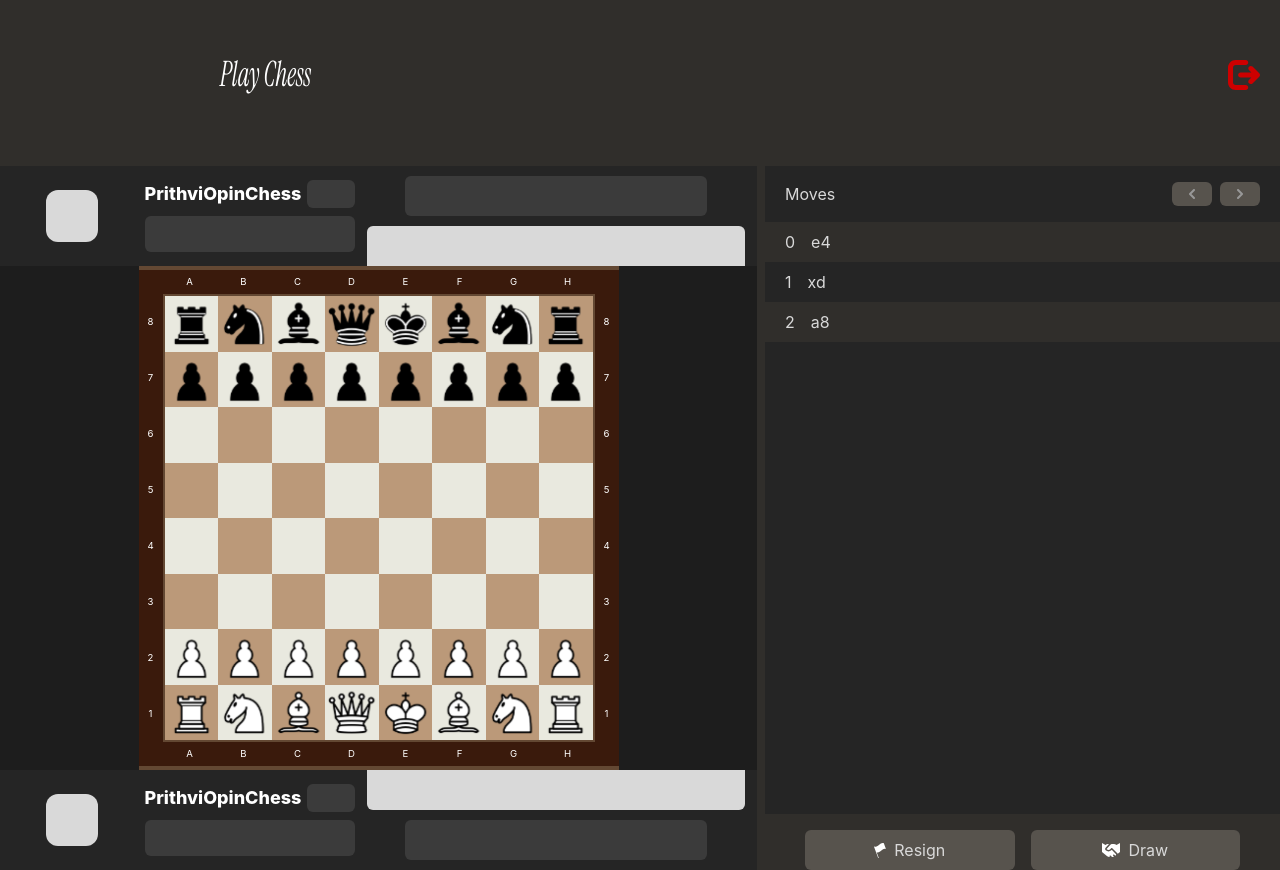
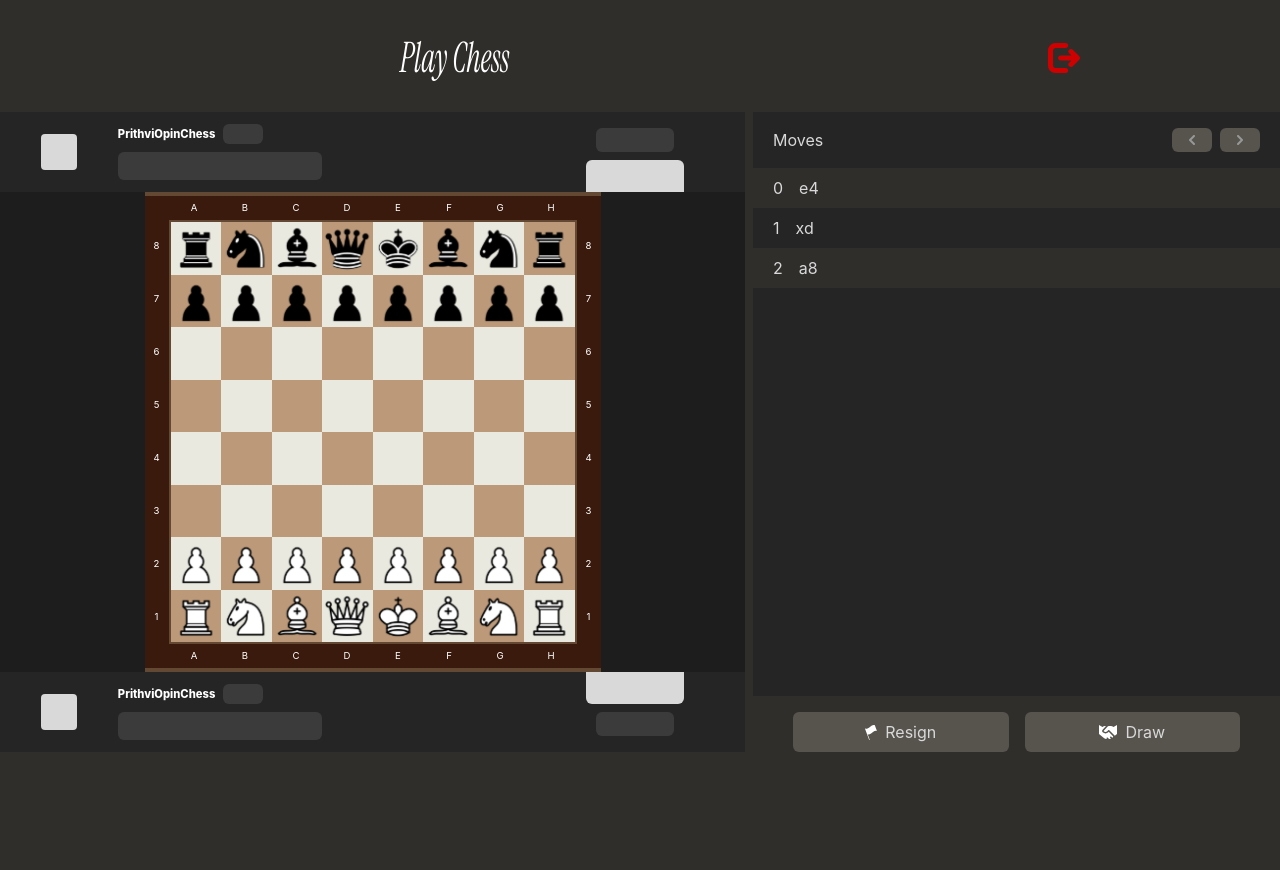
Before and after one commit to Prithvi-boi/Prithvi-s-Chess-Game, a React (Vite) app in the folder ChessGame/: page /game in a window 1280 px wide. After the commit the page ends 840 px from the top, so only its background shows below. Built offline with nearby package versions, Linux system fonts and the light colour scheme.

Commit message:
Fixed Responsive layout of Game Page

```diff
--- a/ChessGame/src/Pages/GamePage/GamePage.jsx
+++ b/ChessGame/src/Pages/GamePage/GamePage.jsx
@@ -10,12 +10,12 @@ import ArrowIcon from '../../Assets/Icons/Down.svg?react'
 export default function GamePage() {
   const navigate = useNavigate()
   return (
-    <div className={`flex flex-col gap-5 mt-10 xl:gap-14`}>
+    <div className={`flex flex-col gap-5 mt-10 xl:gap-9`}>
       {/* Heading and Navigation */}
-      <div className="flex justify-between p-5">
-        <Logo style={"mr-auto text-[25px] xl:pl-50"} />
+      <div className="flex justify-between p-5 lg:px-50 lg:py-0">
+        <Logo style={"mr-auto text-[25px] lg:text-[30px]  xl:pl-50"} />
         <nav onClick={() => navigate('/home')}>
-          <ExitIcon />
+          <ExitIcon className={'h-full'}/>
         </nav>
       </div>
 
@@ -45,29 +45,29 @@ export default function GamePage() {
 
 
 export function GameSection_PlayerCard({ reverse }) {
-  const reverseCardCss = 'rounded-b-md place-self-start row-start-1'
+  const reverseCardCss = 'rounded-b-md'
   return (
     <>
       {/* Profile Pic */}
-      <div className="bg-bg-dark h-25 w-full grid grid-cols-[1fr_auto_3fr] px-2 place-items-center gap-2">
-        <div className="bg-soft-white rounded-xl h-13 w-13">
+      <div className="bg-bg-dark h-25 md:h-20 w-full grid grid-cols-[1fr_3fr_2fr] lg:grid-cols-[0.5fr_2fr_1fr] px-2 place-items-center gap-2">
+        <div className="bg-soft-white rounded-xl h-13 w-13 md:h-9 md:w-9 md:rounded-sm">
           <img></img>
         </div>
 
         {/* User Details and Captures*/}
-        <div className="flex flex-col gap-2">
-          <div className="grid grid-cols-[auto_3rem] gap-1.5 place-items-center">
-            <p className="text-white font-extrabold text-[0.7em] xl:text-lg">PrithviOpinChess</p>
-            <div className="h-7 w-full bg-[#3B3B3B] rounded-md"></div>
+        <div className="flex flex-col gap-2 w-full">
+          <div className="grid grid-cols-[auto_3rem] gap-1.5 md:gap-2 md:flex place-items-center">
+            <p className="text-white font-extrabold text-[0.7em]">PrithviOpinChess</p>
+            <div className="h-7 md:h-5 md:w-10 w-full bg-[#3B3B3B] rounded-md"></div>
           </div>
 
-          <div className="h-9 w-full bg-[#3B3B3B] rounded-md"></div>
+          <div className="h-10 md:h-7 md:w-[70%] lg:w-[50%] w-full bg-[#3B3B3B] rounded-md"></div>
         </div>
 
         {/* Rating and Time*/}
-        <div className={`grid ${reverse ? "grid-rows-[auto_1fr]" : "grid-rows-[1fr_auto]"} px-1 grid-cols-1 h-full w-full`}>
-          <div className={`h-10 w-[80%] bg-[#3B3B3B] rounded-md place-self-center justify-self-center`}></div>
-          <div className={`h-10 w-full bg-soft-white ${reverse ? reverseCardCss : 'rounded-t-md place-self-end'} justify-self-center`}></div>
+        <div className={` px-1 h-full w-full flex flex-col items-center gap-2 ${!reverse && 'justify-end'}`}>
+          <div className={`h-8 md:h-6 w-[80%] md:w-[40%] bg-[#3B3B3B] rounded-md ${reverse && 'order-2'}`}></div>
+          <div className={`h-10 md:h-8 w-full md:w-[50%] bg-soft-white ${reverse ? reverseCardCss : 'rounded-t-md'}`}></div>
         </div>
       </div>
     </>
--- a/ChessGame/src/style.css
+++ b/ChessGame/src/style.css
@@ -37,13 +37,13 @@
   grid grid-cols-[1.5rem_auto_1.5em] grid-rows-[1.5rem_auto_1.5em]
   sm:grid-cols-[1.5rem_auto_1.5rem]
   sm:grid-rows-[1.5rem_24rem_1.5rem]
-  lg:grid-rows-[1.5rem_28rem_1.5rem]
+  lg:grid-rows-[1.5rem_26.5rem_1.5rem]
 
   w-full h-[100vw]
   sm:h-110
   sm:w-105
-  lg:h-126
-  lg:w-120
+  lg:h-120
+  lg:w-114
 }
 
 body {
```
